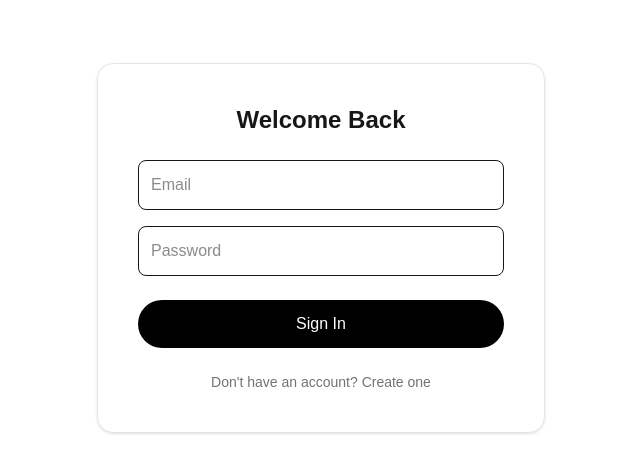
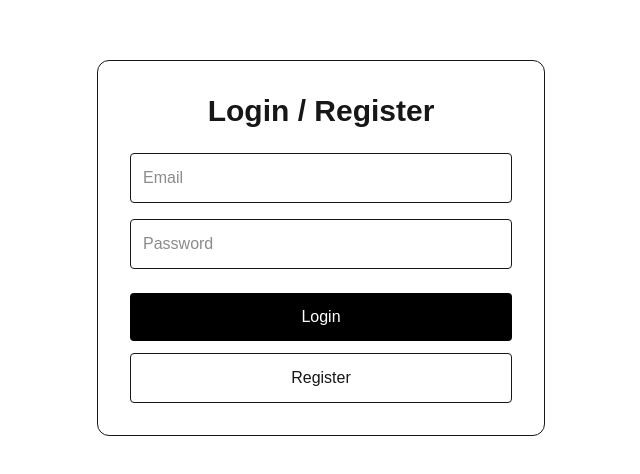
Before and after one commit to rashtravardhana/medpro, a Next.js app: page /auth in a window 1280 px wide. Shown: the part 152-626 px from the top of the page, without its empty margins (319-959 px from the left). Built offline with nearby package versions, Linux system fonts and the light colour scheme; no server answers.

Commit message:
Update page.tsx

```diff
--- a/app/auth/page.tsx
+++ b/app/auth/page.tsx
@@ -1,118 +1,101 @@
 "use client";
 
 import { useState } from "react";
+import { useRouter } from "next/navigation";
 import supabase from "@/lib/supabase";
 
 export default function AuthPage() {
-  const [isLogin, setIsLogin] = useState(true);
-  const [fullName, setFullName] = useState("");
+
+  const router = useRouter();
+
   const [email, setEmail] = useState("");
   const [password, setPassword] = useState("");
   const [message, setMessage] = useState("");
 
-  const handleAuth = async () => {
-    setMessage("");
+  // REGISTER
+  const handleRegister = async () => {
 
-    if (isLogin) {
-      const { error } = await supabase.auth.signInWithPassword({
-        email,
-        password,
-      });
+    const { error } = await supabase.auth.signUp({
+      email: email,
+      password: password
+    });
 
-      if (error) {
-        setMessage(error.message);
-      } else {
-        window.location.href = "/dashboard";
-      }
+    if (error) {
+      setMessage(error.message);
     } else {
-      const { data, error } = await supabase.auth.signUp({
-        email,
-        password,
-      });
+      setMessage("Registration successful. You can now login.");
+    }
 
-      if (error) {
-        if (error.message.includes("User already registered")) {
-          setMessage("This email is already registered. Please sign in instead.");
-        } else {
-          setMessage(error.message);
-        }
-        return;
-      }
+  };
 
-      const userId = data.user?.id;
+  // LOGIN
+  const handleLogin = async () => {
 
-      if (userId) {
-        await supabase.from("users").insert([
-          {
-            id: userId,
-            full_name: fullName,
-            email: email,
-            role: "doctor",
-          },
-        ]);
-      }
+    const { error } = await supabase.auth.signInWithPassword({
+      email: email,
+      password: password
+    });
 
-      window.location.href = "/dashboard";
+    if (error) {
+      setMessage(error.message);
+    } else {
+
+      setMessage("Login successful");
+
+      // IMPORTANT: redirect to jobs page
+      router.push("/jobs");
+
     }
+
   };
 
   return (
-    <div className="min-h-screen flex items-center justify-center bg-white px-6">
-      <div className="w-full max-w-md p-10 border border-neutral-200 rounded-2xl shadow-sm">
+    <div className="min-h-screen flex items-center justify-center bg-white">
 
-        <h1 className="text-2xl font-semibold text-center mb-6">
-          {isLogin ? "Welcome Back" : "Create Account"}
+      <div className="w-full max-w-md p-8 border rounded-xl">
+
+        <h1 className="text-3xl font-semibold mb-6 text-center">
+          Login / Register
         </h1>
-
-        {!isLogin && (
-          <input
-            type="text"
-            placeholder="Full Name"
-            className="w-full border p-3 rounded-lg mb-4 focus:outline-none focus:ring-1 focus:ring-black"
-            onChange={(e) => setFullName(e.target.value)}
-          />
-        )}
 
         <input
           type="email"
           placeholder="Email"
-          className="w-full border p-3 rounded-lg mb-4 focus:outline-none focus:ring-1 focus:ring-black"
+          className="w-full border p-3 rounded mb-4"
+          value={email}
           onChange={(e) => setEmail(e.target.value)}
         />
 
         <input
           type="password"
           placeholder="Password"
-          className="w-full border p-3 rounded-lg mb-6 focus:outline-none focus:ring-1 focus:ring-black"
+          className="w-full border p-3 rounded mb-6"
+          value={password}
           onChange={(e) => setPassword(e.target.value)}
         />
 
+        <button
+          onClick={handleLogin}
+          className="w-full bg-black text-white py-3 rounded mb-3"
+        >
+          Login
+        </button>
+
+        <button
+          onClick={handleRegister}
+          className="w-full border py-3 rounded"
+        >
+          Register
+        </button>
+
         {message && (
-          <div className="mb-4 text-sm text-red-500 text-center">
+          <p className="mt-4 text-center text-sm text-neutral-600">
             {message}
-          </div>
+          </p>
         )}
 
-        <button
-          onClick={handleAuth}
-          className="w-full bg-black text-white py-3 rounded-full hover:opacity-80 transition"
-        >
-          {isLogin ? "Sign In" : "Register"}
-        </button>
+      </div>
 
-        <p
-          className="mt-6 text-center text-sm text-neutral-500 cursor-pointer hover:text-black transition"
-          onClick={() => {
-            setIsLogin(!isLogin);
-            setMessage("");
-          }}
-        >
-          {isLogin
-            ? "Don't have an account? Create one"
-            : "Already have an account? Sign in"}
-        </p>
-
-      </div>
     </div>
   );
 }
```
